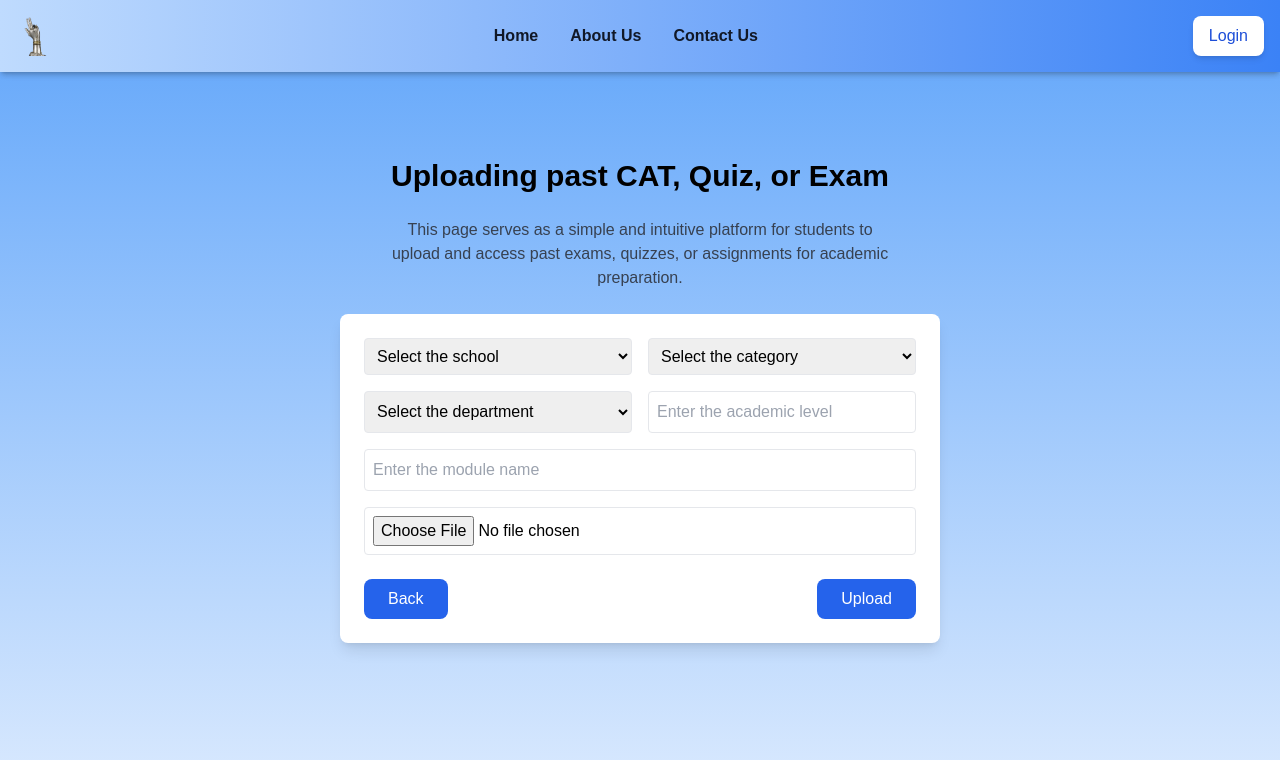
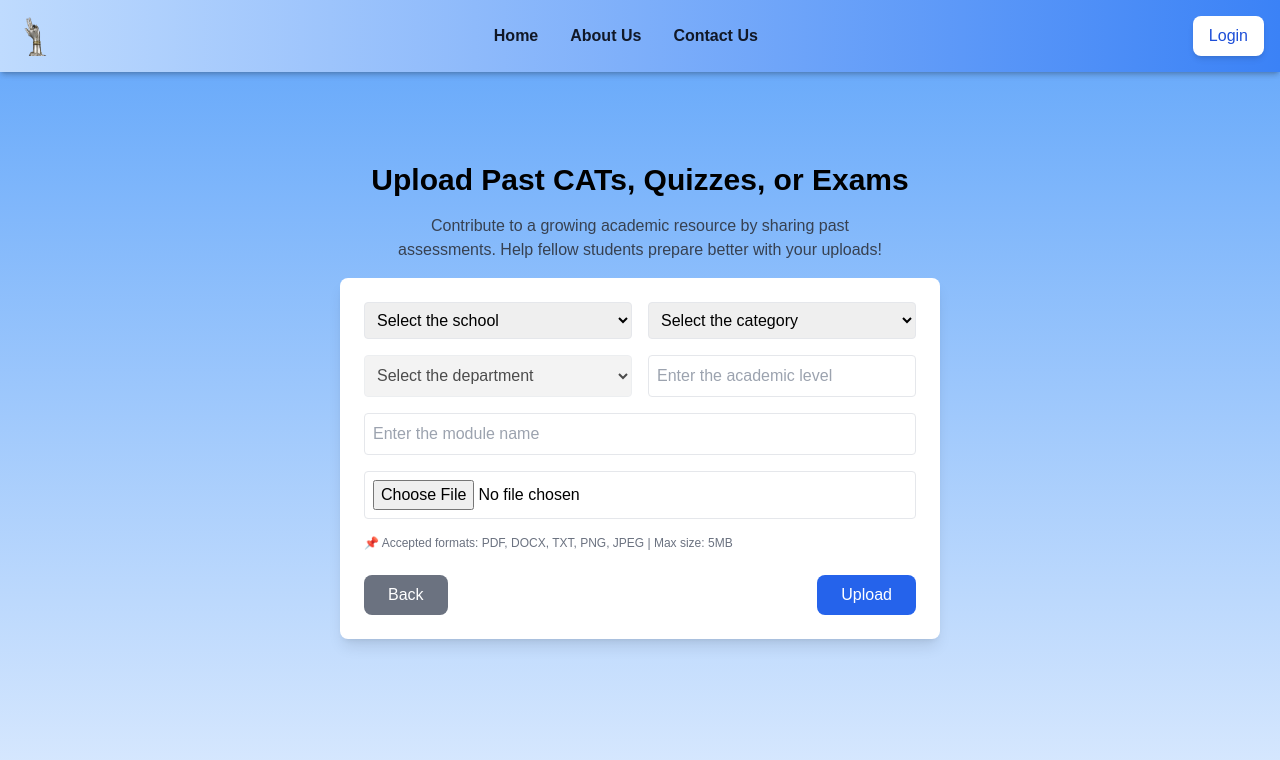
Before and after one commit to Mr-Ndi/MBank, a Next.js app in the folder frontside/: page /uploading in a window 1280 px wide. Shown: the top 760 px of the page. Built offline with nearby package versions, Linux system fonts and the light colour scheme.

Commit message:
Document uploading

```diff
--- a/frontside/app/uploading/page.tsx
+++ b/frontside/app/uploading/page.tsx
@@ -1,6 +1,7 @@
 "use client";
 import { useState } from "react";
 import Navbar from "../components/NavBar";
+import { useRouter } from "next/navigation";
 
 export default function UploadPage() {
   const [school, setSchool] = useState("");
@@ -9,6 +10,23 @@ export default function UploadPage() {
   const [level, setLevel] = useState("");
   const [moduleName, setModuleName] = useState("");
   const [file, setFile] = useState<File | null>(null);
+  const [uploadSuccess, setUploadSuccess] = useState(false);
+  const router = useRouter();
+
+  const departmentsBySchool: { [key: string]: string[] } = {
+    SoICT: ["Computer Science", "Information Systems", "Information Technology", "Computer and Software Engineering"],
+    "School of Science": ["Biology", "Chemistry", "Mathematics", "Physics"],
+    "School of Mining and Geology": ["Geology", "Mining Engineering"],
+    "School of Engineering": [
+      "Building and Construction Technology",
+      "Civil, Environmental and Geomatic Engineering",
+      "Electrical Engineering",
+      "Electronics and Telecommunication Engineering",
+      "Surveying and Geomatic Engineering",
+      "Water and Environmental Engineering",
+    ],
+    SABE: ["Architecture", "Geography and Urban Planning", "Estate Management and Valuation", "Construction Management"],
+  };
 
   const handleUpload = (e: React.FormEvent) => {
     e.preventDefault();
@@ -17,49 +35,105 @@ export default function UploadPage() {
       return;
     }
     console.log("Uploading:", { school, category, department, level, moduleName, file });
+    setUploadSuccess(true);
+    setTimeout(() => setUploadSuccess(false), 3000); // Hide message after 3 sec
   };
 
   return (
     <div>
       <Navbar />
       <div className="flex flex-col items-center justify-center min-h-screen bg-gradient-to-b from-blue-400 to-blue-100">
-        <h2 className="text-3xl font-bold mb-6 text-center">
-          Uploading past CAT, Quiz, or Exam
+        <h2 className="text-3xl font-bold mb-4 text-center">
+          Upload Past CATs, Quizzes, or Exams
         </h2>
-        <p className="text-center text-gray-700 max-w-lg mb-6">
-          This page serves as a simple and intuitive platform for students to upload and access past exams, quizzes, or assignments for academic preparation.
+        <p className="text-center text-gray-700 max-w-lg mb-4">
+          Contribute to a growing academic resource by sharing past assessments.
+          Help fellow students prepare better with your uploads!
         </p>
+
+        {uploadSuccess && (
+          <p className="text-green-600 bg-green-100 border border-green-400 px-4 py-2 rounded-md mb-4">
+            ✅ File uploaded successfully!
+          </p>
+        )}
+
         <form onSubmit={handleUpload} className="bg-white p-6 rounded-lg shadow-lg w-[600px]">
           <div className="grid grid-cols-2 gap-4">
-            <select value={school} onChange={(e) => setSchool(e.target.value)} className="border p-2 rounded">
-              <option>Select the school</option>
-              <option>School of Engineering</option>
-              <option>School of Business</option>
+            {/* School Selection */}
+            <select
+              value={school}
+              onChange={(e) => {
+                setSchool(e.target.value);
+                setDepartment(""); // Reset department when school changes
+              }}
+              className="border p-2 rounded"
+            >
+              <option value="">Select the school</option>
+              {Object.keys(departmentsBySchool).map((schoolName) => (
+                <option key={schoolName} value={schoolName}>
+                  {schoolName}
+                </option>
+              ))}
             </select>
 
+            {/* Category Selection */}
             <select value={category} onChange={(e) => setCategory(e.target.value)} className="border p-2 rounded">
-              <option>Select the category</option>
+              <option value="">Select the category</option>
               <option>Quiz</option>
               <option>CAT</option>
               <option>Exam</option>
             </select>
 
-            <select value={department} onChange={(e) => setDepartment(e.target.value)} className="border p-2 rounded">
-              <option>Select the department</option>
-              <option>Computer Science</option>
-              <option>Mechanical Engineering</option>
+            {/* Department Selection - Updates Based on Selected School */}
+            <select
+              value={department}
+              onChange={(e) => setDepartment(e.target.value)}
+              className="border p-2 rounded"
+              disabled={!school} // Disable if no school selected
+            >
+              <option value="">Select the department</option>
+              {school &&
+                departmentsBySchool[school].map((dept) => (
+                  <option key={dept} value={dept}>
+                    {dept}
+                  </option>
+                ))}
             </select>
 
-            <input type="text" placeholder="Enter the academic level" value={level} onChange={(e) => setLevel(e.target.value)} className="border p-2 rounded" />
+            <input
+              type="text"
+              placeholder="Enter the academic level"
+              value={level}
+              onChange={(e) => setLevel(e.target.value)}
+              className="border p-2 rounded"
+            />
 
-            <input type="text" placeholder="Enter the module name" value={moduleName} onChange={(e) => setModuleName(e.target.value)} className="border p-2 rounded col-span-2" />
+            <input
+              type="text"
+              placeholder="Enter the module name"
+              value={moduleName}
+              onChange={(e) => setModuleName(e.target.value)}
+              className="border p-2 rounded col-span-2"
+            />
 
-            <input type="file" onChange={(e) => setFile(e.target.files?.[0] || null)} className="border p-2 rounded col-span-2" />
+            <input
+              type="file"
+              accept=".pdf,.docx,.txt"
+              onChange={(e) => setFile(e.target.files?.[0] || null)}
+              className="border p-2 rounded col-span-2"
+            />
+            <p className="text-xs text-gray-500 col-span-2">
+              📌 Accepted formats: PDF, DOCX, TXT, PNG, JPEG | Max size: 5MB
+            </p>
           </div>
 
           <div className="flex justify-between mt-6">
-            <button type="button" className="bg-blue-600 text-white px-6 py-2 rounded-lg">Back</button>
-            <button type="submit" className="bg-blue-600 text-white px-6 py-2 rounded-lg">Upload</button>
+            <button type="button" onClick={() => router.back()} className="bg-gray-500 text-white px-6 py-2 rounded-lg">
+              Back
+            </button>
+            <button type="submit" className="bg-blue-600 text-white px-6 py-2 rounded-lg">
+              Upload
+            </button>
           </div>
         </form>
       </div>
```
